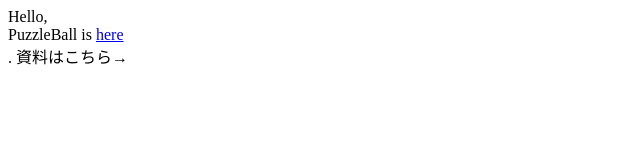
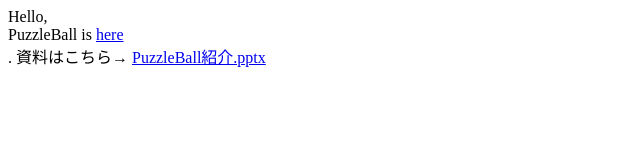
Before and after one commit to ytocky/ytocky.github.io, a plain HTML site: page index.html in a window 1280 px wide. Shown: the whole page, without its empty margins (0-640 px from the left). Drawn offline with Linux system fonts and the light colour scheme.

Commit message:
Update index.html

```diff
--- a/index.html
+++ b/index.html
@@ -5,6 +5,6 @@
 <body>
 Hello,<br>
 PuzzleBall is <a href="https://github.com/ytocky/puzzleball">here</a><br>.
-  資料はこちら→ <a href="PuzzleBall紹介.pptx"></a>
+  資料はこちら→ <a href="PuzzleBall紹介.pptx">PuzzleBall紹介.pptx</a>
 </body>
 </html>
```
